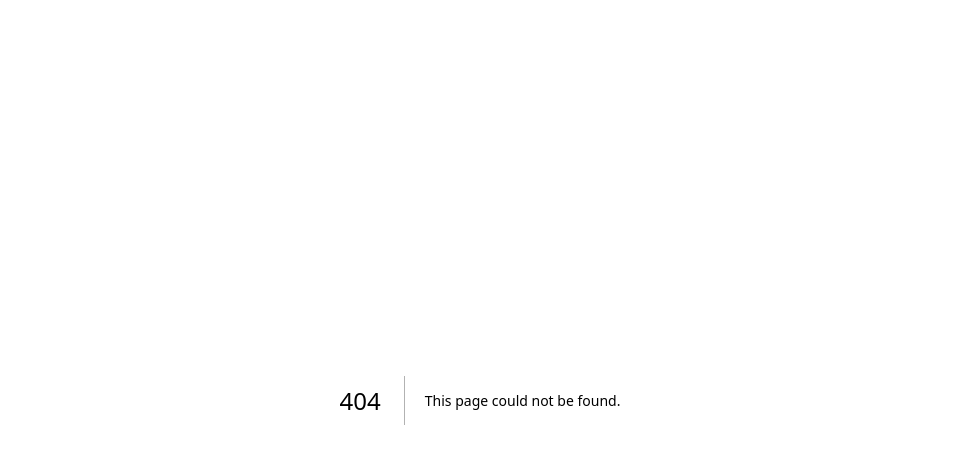
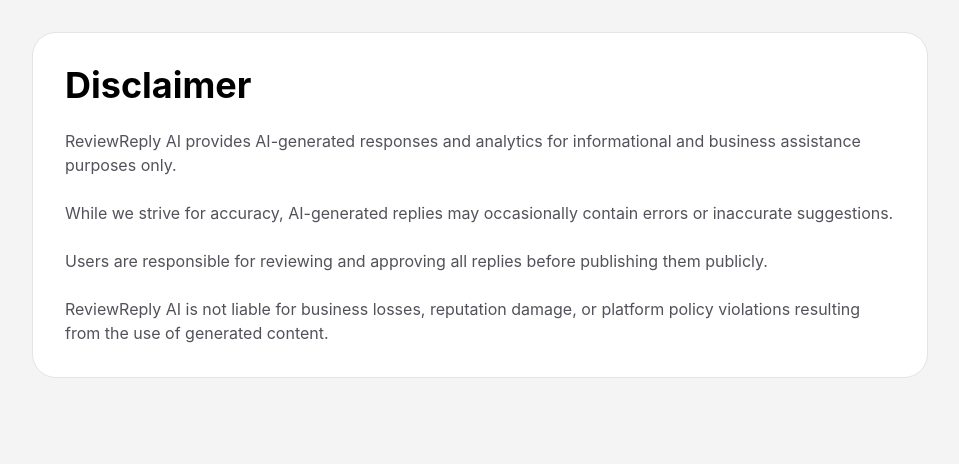
Before and after one commit to afnankhan123456/reviewreply-ai, a Next.js app: page /legal/disclaimer in a window 1280 px wide. Before the commit this address had no page. Shown: the top 464 px of the page, without its empty margins (160-1119 px from the left). Built offline with nearby package versions, Linux system fonts and the light colour scheme.

Commit message:
Add files via upload

```diff
--- /dev/null
+++ b/app/legal/disclaimer/page.tsx
@@ -0,0 +1,35 @@
+export default function DisclaimerPage() {
+  return (
+    <div className="min-h-screen bg-zinc-100 dark:bg-black text-black dark:text-white p-8">
+
+      <div className="max-w-4xl mx-auto bg-white dark:bg-zinc-900 border border-zinc-200 dark:border-zinc-800 rounded-3xl p-8">
+
+        <h1 className="text-4xl font-bold mb-6">
+          Disclaimer
+        </h1>
+
+        <div className="space-y-6 text-zinc-600 dark:text-zinc-400">
+
+          <p>
+            ReviewReply AI provides AI-generated responses and analytics for informational and business assistance purposes only.
+          </p>
+
+          <p>
+            While we strive for accuracy, AI-generated replies may occasionally contain errors or inaccurate suggestions.
+          </p>
+
+          <p>
+            Users are responsible for reviewing and approving all replies before publishing them publicly.
+          </p>
+
+          <p>
+            ReviewReply AI is not liable for business losses, reputation damage, or platform policy violations resulting from the use of generated content.
+          </p>
+
+        </div>
+
+      </div>
+
+    </div>
+  );
+}
```
